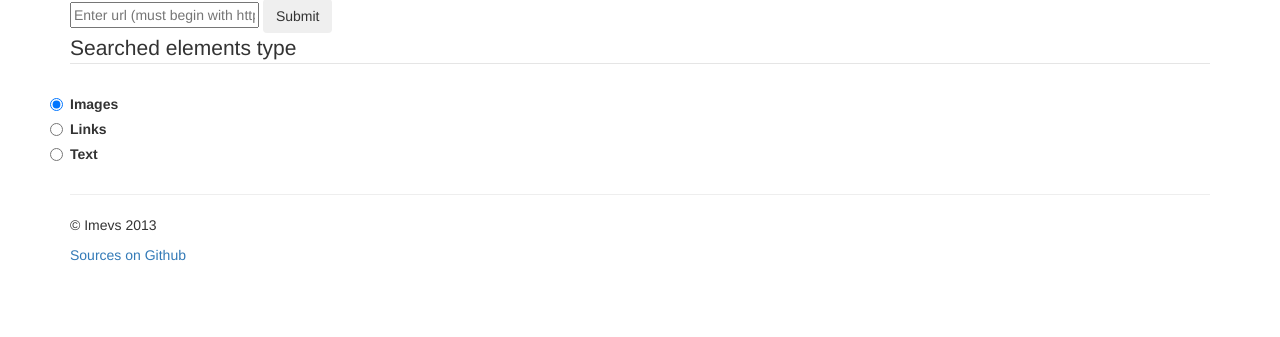
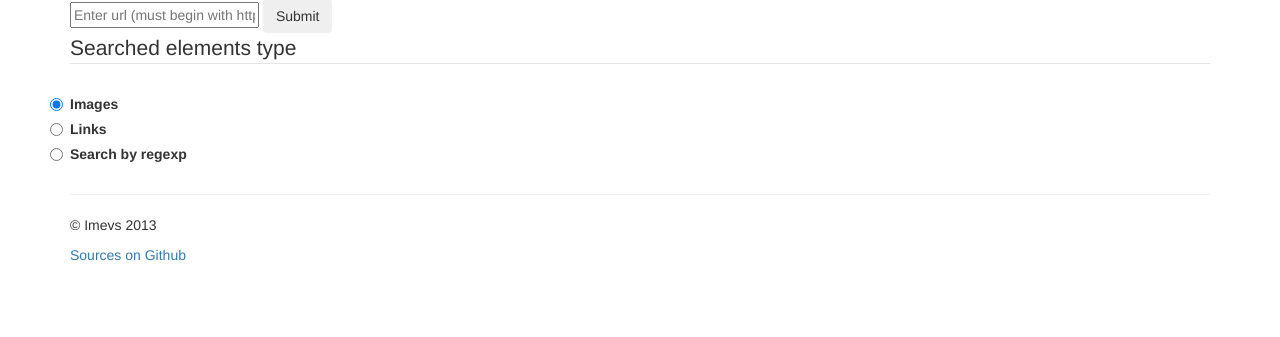
Before and after one commit to imevs/SearchByRegex, a PHP site: page / in a window 1280 px wide. Shown: the part 117-454 px from the top of the page. Run offline with PHP 8.4, Linux system fonts and the light colour scheme; some libraries are stand-ins or nearby versions.

Commit message:
ui refactoring

```diff
--- a/app/views/form.php
+++ b/app/views/form.php
@@ -18,7 +18,7 @@
         </label>
         <label class="radio">
             <input type="radio" name="searchType" id="optionsRadios3" value="text" class="choices">
-            Text
+            Search by regexp
         </label>
         <textarea name="text_value" id="searched_text" cols="30" rows="5" style="display: none">Марс</textarea>
     </fieldset>
```
